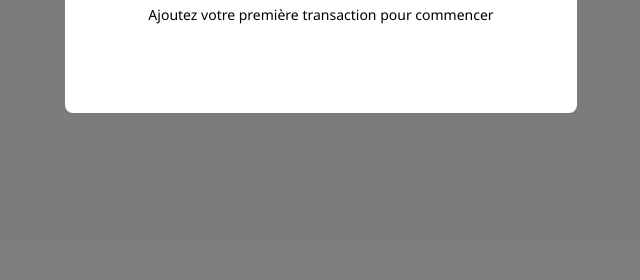
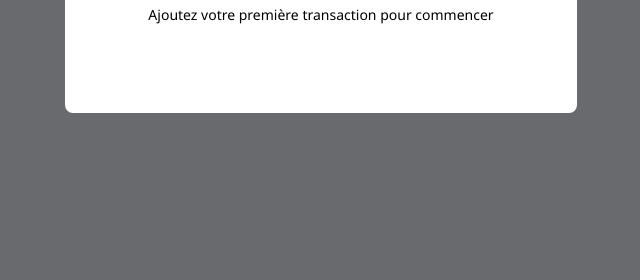
Before and after one commit to personalmedia/entraide, a plain HTML site: page public/index.html in a window 1280 px wide. Shown: the part 520-800 px from the top of the page, without its empty margins (319-959 px from the left). Drawn offline with nearby package versions, Linux system fonts and the light colour scheme.

Commit message:
Add .PM touch

```diff
--- a/public/index.html
+++ b/public/index.html
@@ -1,5 +1,5 @@
 <!DOCTYPE html>
-<html lang="fr">
+<html class="bg-black" lang="fr">
 <head>
     <meta charset="UTF-8">
     <meta name="viewport" content="width=device-width, initial-scale=1.0, user-scalable=no">
@@ -34,10 +34,11 @@
     </script>
     <style>
         @import url('https://fonts.googleapis.com/css2?family=Noto+Sans:wght@300;400;500;600;700&display=swap'); .h-5 { height: 1.16rem !important; }
-        body { transition-duration: .1s; }
+        body { transition-duration: .8s; }
+        #installBanner { transition-duration: .42s; }
     </style>
 </head>
-<body class="bg-gray-50 min-h-screen">
+<body class="bg-gray-300 min-h-screen">
     <!-- Install Banner -->
     <div id="installBanner" class="fixed top-0 left-0 right-0 bg-black text-white p-3 z-50 transform -translate-y-full transition-transform duration-300">
         <div class="container mx-auto px-4 max-w-lg">
```
